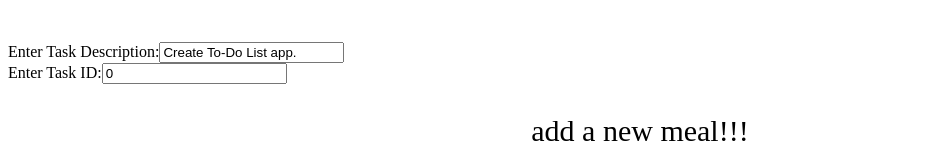
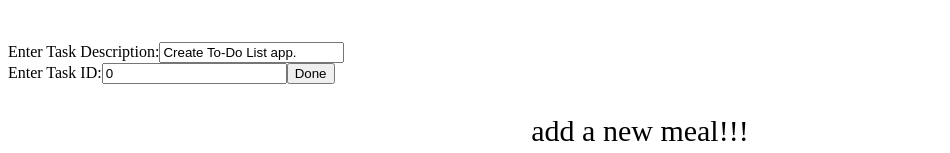
Before and after one commit to markkariuki/meal-tracker, an Angular app: page / in a window 1280 px wide. Shown: the part 511-664 px from the top of the page, without its empty margins (0-950 px from the left). Built offline with nearby package versions, Linux system fonts and the light colour scheme.

Commit message:
add the done button

```diff
--- a/src/app/app.component.html
+++ b/src/app/app.component.html
@@ -14,6 +14,8 @@
     <div>
       <label>Enter Task ID:</label>
       <input [(ngModel)]="selectedMeal.id">
+      <button (click)="finishedEditing()">Done</button>
+
     </div>
   </div>
 <app-meals></app-meals>
--- a/src/app/app.component.ts
+++ b/src/app/app.component.ts
@@ -18,6 +18,9 @@ export class AppComponent {
    showDetails(clickedMeal: Meal) {
      this.selectedMeal = clickedMeal;
    }
+   finishedEditing() {
+     this.selectedMeal = null;
+   }
  }
 
 
```
